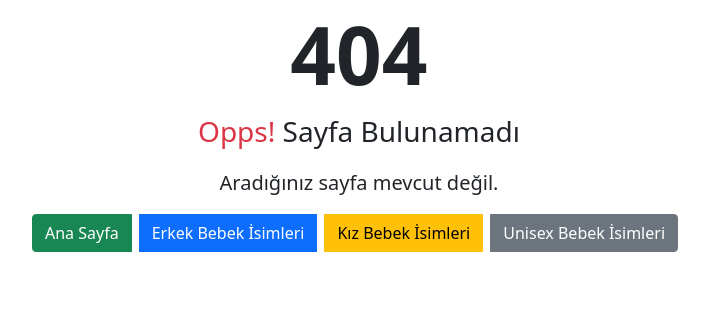
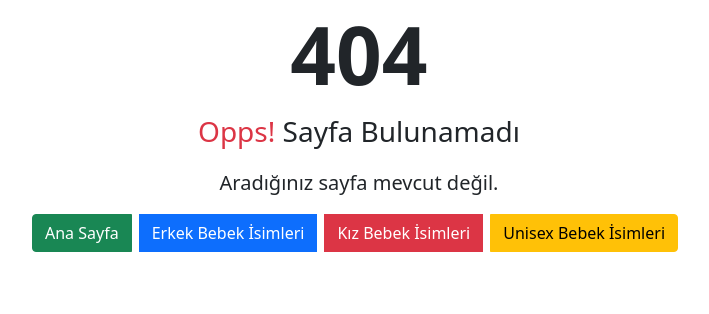
Before and after one commit to MelihOZKAS/erkektirt, a Django app: template templates/404.html in a window 1280 px wide. Shown: the part 271-585 px from the top of the page, without its empty margins (281-990 px from the left). Run offline with Django 5.2, Linux system fonts and the light colour scheme; the template is opened without the code that fills it, so the values that code supplies are empty.

Commit message:
ALLAH ım utandırma RABBİM

```diff
--- a/templates/404.html
+++ b/templates/404.html
@@ -20,8 +20,8 @@
         <div class="btn-group">
             <a href="{% url 'home' %}" class="btn btn-success me-2">Ana Sayfa</a>
             <a href="{% url 'erkek' %}" class="btn btn-primary me-2">Erkek Bebek İsimleri</a>
-            <a href="{% url 'kiz' %}" class="btn btn-warning me-2">Kız Bebek İsimleri</a>
-            <a href="{% url 'unisex' %}" class="btn btn-secondary me-2">Unisex Bebek İsimleri</a>
+            <a href="{% url 'kiz' %}" class="btn btn-danger me-2">Kız Bebek İsimleri</a>
+            <a href="{% url 'unisex' %}" class="btn btn-warning me-2">Unisex Bebek İsimleri</a>
         </div>
     </div>
 </div>
```
